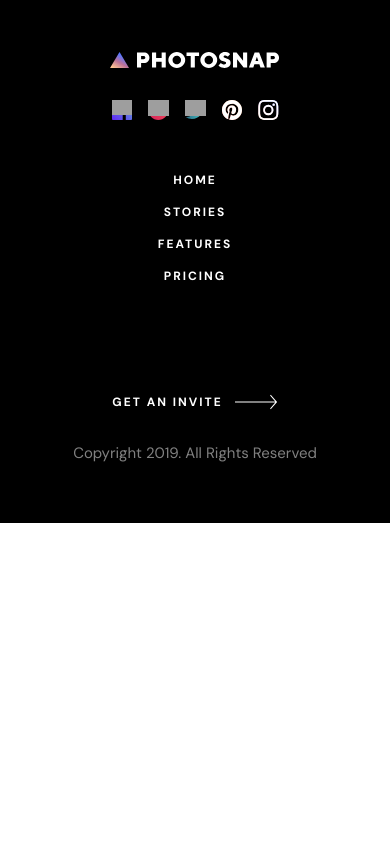
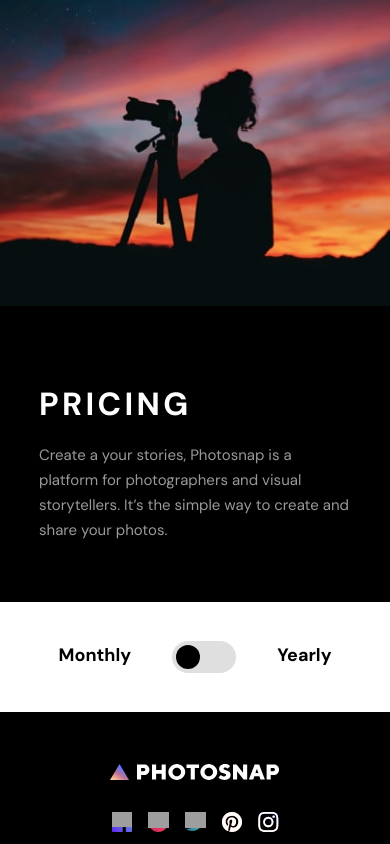
Before and after one commit to abir045/photosnap, a React (Create React App) app: page /pricing in a window 390 px wide. Shown: the top 844 px of the page. Built offline with nearby package versions, Linux system fonts and the light colour scheme; grey boxes are pictures that could not be loaded.

Commit message:
updated pricing page

```diff
--- a/src/App.js
+++ b/src/App.js
@@ -4,6 +4,7 @@
 import { Routes, Route } from "react-router-dom";
 import Stories from "./pages/Stories";
 import Features from "./pages/Features";
+import Pricing from "./pages/Pricing";
 
 function App() {
   return (
@@ -13,6 +14,7 @@
         <Route path="/" element={<Home />} />
         <Route path="/stories" element={<Stories />} />
         <Route path="/features" element={<Features />} />
+        <Route path="/pricing" element={<Pricing />} />
       </Routes>
       <Footer />
     </div>
--- a/src/Datalist.js
+++ b/src/Datalist.js
@@ -4,6 +4,7 @@
 import Pic4 from "./assets/features/desktop/custom-domain.svg";
 import Pic5 from "./assets/features/desktop/boost-exposure.svg";
 import Pic6 from "./assets/features/desktop/drag-drop.svg";
+import check from "./assets/pricing/desktop/check.svg";
 
 export const homeContent = {
   banner: {
@@ -297,3 +298,115 @@
     imgMobile: require("./assets/shared/mobile/bg-beta.jpg"),
   },
 };
+
+export const PricingContent = {
+  banner: {
+    title: "Pricing",
+    description:
+      "Create a your stories, Photosnap is a platform for photographers and visual storytellers. It’s the simple way to create and share your photos.",
+    img: require("./assets/pricing/desktop/hero.jpg"),
+    imgTab: require("./assets/pricing/tablet/hero.jpg"),
+    imgMb: require("./assets/pricing/mobile/hero.jpg"),
+  },
+
+  buttons: {
+    a: "Monthly",
+    b: "Yearly",
+  },
+
+  subscriptions: [
+    {
+      title: "Basic",
+      description:
+        "Includes basic usage of our platform. Recommended for new and aspiring photographers.",
+      pricePerMonth: "$19.00 per month",
+      pricePerYearly: "$190.00 per year",
+      button: "Pick Plan",
+    },
+    {
+      title: "Pro",
+      description:
+        "More advanced features available. Recommended for photography veterans and professionals.",
+      pricePerMonth: "$39.00 per month",
+      pricePerYearly: "$390.00 per year",
+      button: "Pick Plan",
+    },
+    {
+      title: "Business",
+      description:
+        "Additional features available such as more detailed metrics. Recommended for business owners.",
+      pricePerMonth: "$99.00 per month",
+      pricePerYearly: "$990.00 per year",
+      button: "Pick Plan",
+    },
+  ],
+
+  midTitle: {
+    title: "compare",
+    featureTitle: "The Features",
+  },
+
+  featureBanners: [
+    {
+      posting: "Unlimited Story Posting",
+      a: "basic",
+      b: "pro",
+      c: "business",
+      img: check,
+    },
+
+    {
+      posting: "Unlimited Photo Upload",
+      a: "basic",
+      b: "pro",
+      c: "business",
+      img: check,
+    },
+
+    {
+      posting: "Embedding Custom Content",
+      a: "basic",
+      b: "pro",
+      c: "business",
+      img: check,
+    },
+    {
+      posting: "Customize Metadata",
+      a: "basic",
+      b: "pro",
+      c: "business",
+      img: check,
+    },
+
+    {
+      posting: "Advanced Metrics",
+      a: "basic",
+      b: "pro",
+      c: "business",
+      img: check,
+    },
+
+    {
+      posting: "Photo Downloads",
+      a: "basic",
+      b: "pro",
+      c: "business",
+      img: check,
+    },
+
+    {
+      posting: "Search Engine Indexing",
+      a: "basic",
+      b: "pro",
+      c: "business",
+      img: check,
+    },
+    {
+      posting: "Custom Analytics",
+      a: "basic",
+      b: "pro",
+      c: "business",
+      img: check,
+    },
+  ],
+};
--- a/src/components/Footer.js
+++ b/src/components/Footer.js
@@ -25,7 +25,7 @@
           />
 
           {/* links */}
-          <ul className="hidden text-xs text-white font-bold uppercase tracking-[2px] md:mt-10 lg:mt-0 md:ml-[-62%]  md:flex  md:space-x-4 lg:space-x-0 lg:space-y-10  lg:flex lg:flex-col">
+          <ul className="hidden text-xs text-white font-bold uppercase tracking-[2px] md:mt-10 lg:mt-0 md:ml-[-62%] lg:ml-5   md:flex  md:space-x-4 lg:space-x-0 lg:space-y-10  lg:flex lg:flex-col">
             <li className="hover:opacity-30">home</li>
             <li className="hover:opacity-30">stories</li>
             <li className="hover:opacity-30">features</li>
--- a/src/components/Navbar.js
+++ b/src/components/Navbar.js
@@ -12,7 +12,9 @@
         <li className="hover:text-[#dfdfdf] cursor-pointer">
           <a href="/features">features</a>
         </li>
-        <li className="hover:text-[#dfdfdf] cursor-pointer">pricing</li>
+        <li className="hover:text-[#dfdfdf] cursor-pointer">
+          <a href="/pricing">pricing</a>
+        </li>
       </ul>
       <button className="flex text-white text-xs bg-black uppercase p-3 h-[40px] rounded hover:text-black  hover:bg-[#dfdfdf] tracking-[2px]">
         get an invite
--- /dev/null
+++ b/src/pages/Pricing.js
@@ -0,0 +1,32 @@
+import React from "react";
+import { PricingContent } from "../Datalist";
+import logo from "../assets/pricing/desktop/Group.svg";
+
+const Pricing = () => {
+  const { banner, buttons } = PricingContent;
+
+  return (
+    <div>
+      <div className="flex flex-col bg-black">
+        <img src={banner.imgMb} />
+        <div className="flex flex-col my-[15%] mx-[10%]">
+          <h1 className="text-[32px] my-[5%] text-white uppercase font-bold tracking-[3.33px]">
+            {banner.title}
+          </h1>
+          <p className="text-[15px] text-white leading-[25px] opacity-60">
+            {banner.description}
+          </p>
+        </div>
+      </div>
+      <div className="flex mx-[15%] justify-between  my-[10%]">
+        <span className="flex text-black text-lg font-bold ">{buttons.a}</span>
+        <button className="flex">
+          <img src={logo} />
+        </button>
+        <span className="flex text-black text-lg font-bold">{buttons.b}</span>
+      </div>
+    </div>
+  );
+};
+
+export default Pricing;
```
Also changed, not shown: src/assets/pricing/desktop/Group.svg (added), src/assets/pricing/desktop/Rectangle.svg (added).
